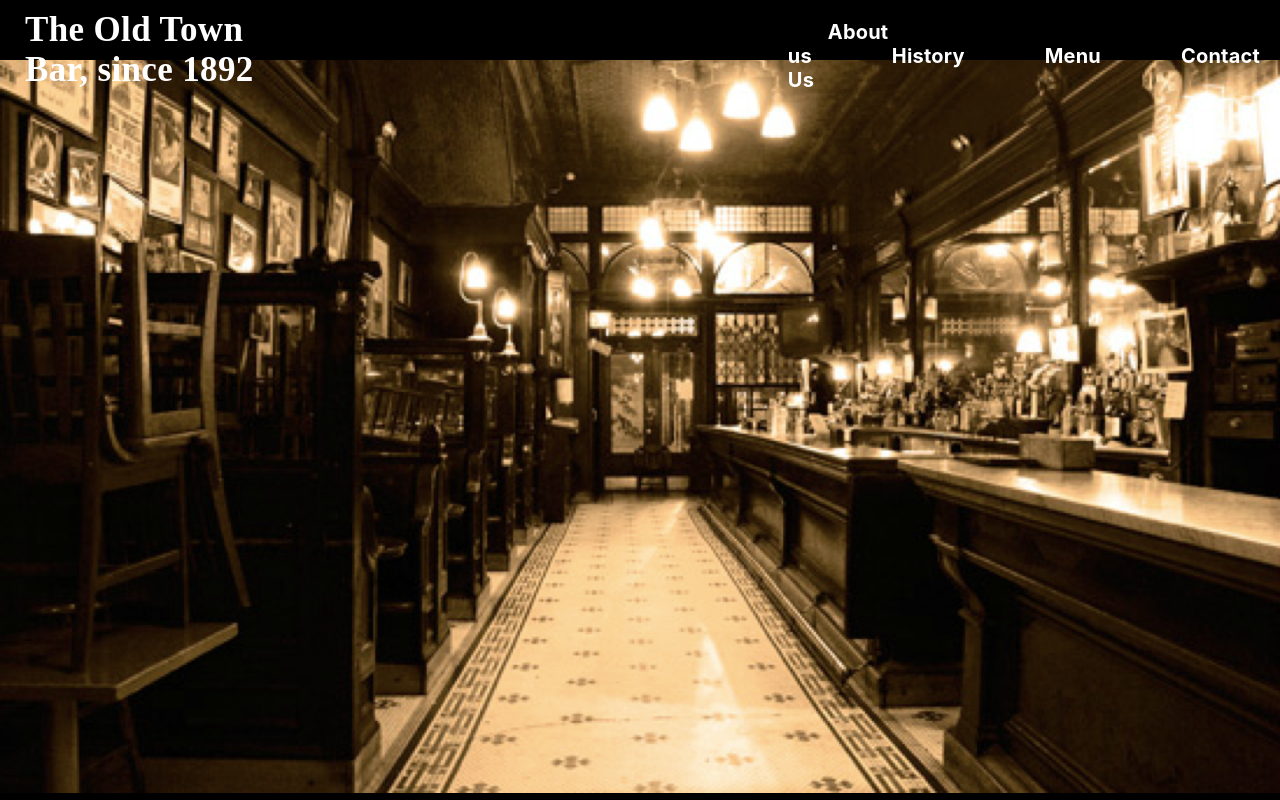
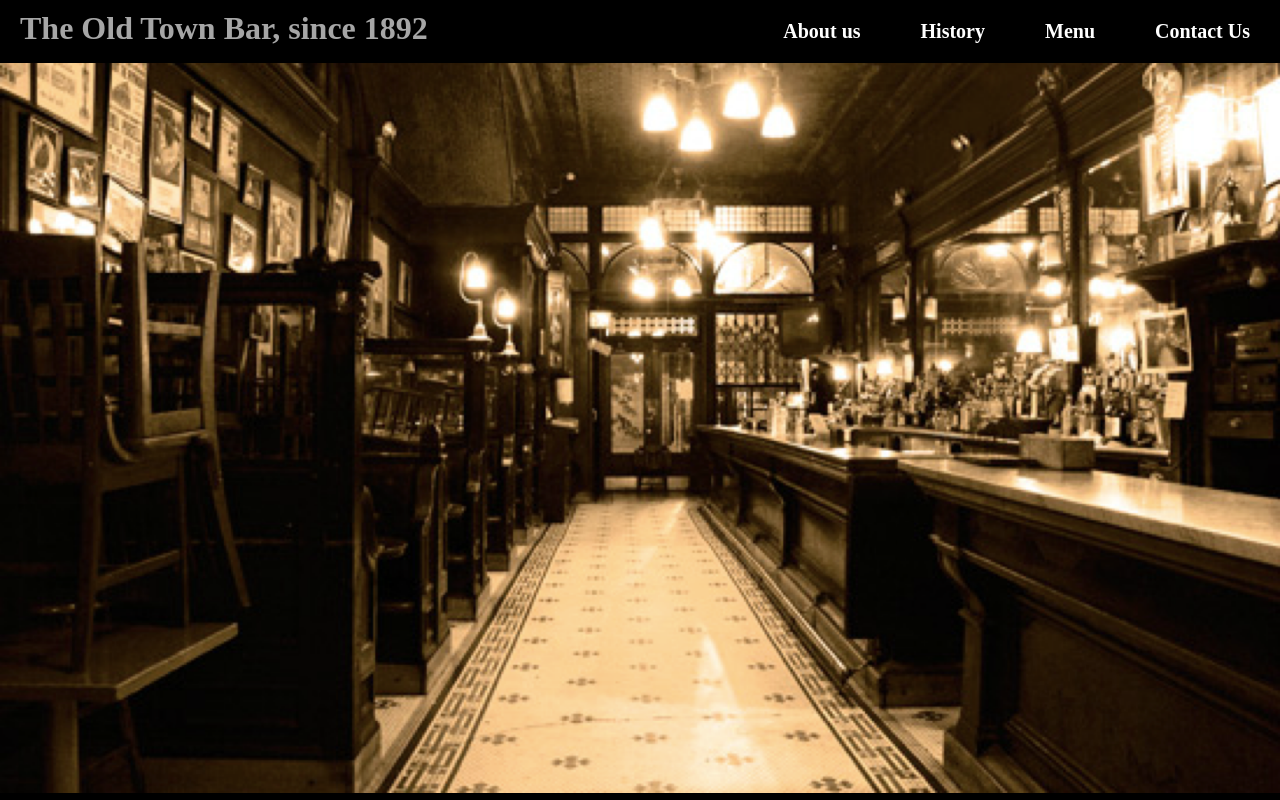
Before and after one commit to fkaltman/Old-Town-Bar, a React (Create React App) app: page / in a window 1280 px wide. Shown: the top 800 px of the page. Built offline with nearby package versions, Linux system fonts and the light colour scheme.

Commit message:
nav style

```diff
--- a/src/App.css
+++ b/src/App.css
@@ -1,5 +1,142 @@
+/* header */
+
+.header {
+  background-color: black;
+  position: fixed;
+  width: 100%;
+  z-index: 3;
+}
+
+.header ul {
+  margin: 0;
+  padding: 0;
+  list-style: none;
+  overflow: hidden;
+  background-color: black;
+}
+
+.header li a {
+  display: block;
+  padding: 20px 20px;
+  text-decoration: none;
+}
+
+.header li a:hover,
+.header .menu-btn:hover {
+  background-color: black;
+}
+
+.header .logo {
+  display: block;
+  float: left;
+  font-size: 2em;
+  padding: 10px 20px;
+  text-decoration: none;
+}
+
+/* menu */
+
+.header .menu {
+  clear: both;
+  max-height: 0;
+  transition: max-height .2s ease-out;
+}
+
+/* menu icon */
+
+.header .menu-icon {
+  cursor: pointer;
+  display: inline-block;
+  float: left;
+  padding: 28px 20px;
+  position: relative;
+  user-select: none;
+}
+
+.header .menu-icon .navicon {
+  background: #333;
+  display: block;
+  height: 2px;
+  position: relative;
+  transition: background .2s ease-out;
+  width: 18px;
+}
+
+.header .menu-icon .navicon:before,
+.header .menu-icon .navicon:after {
+  background: #333;
+  content: '';
+  display: block;
+  height: 100%;
+  position: absolute;
+  transition: all .2s ease-out;
+  width: 100%;
+}
+
+.header .menu-icon .navicon:before {
+  top: 5px;
+}
+
+.header .menu-icon .navicon:after {
+  top: -5px;
+}
+
+/* menu btn */
+
+.header .menu-btn {
+  display: none;
+}
+
+.header .menu-btn:checked ~ .menu {
+  max-height: 240px;
+}
+
+.header .menu-btn:checked ~ .menu-icon .navicon {
+  background: transparent;
+}
+
+.header .menu-btn:checked ~ .menu-icon .navicon:before {
+  transform: rotate(-45deg);
+}
+
+.header .menu-btn:checked ~ .menu-icon .navicon:after {
+  transform: rotate(45deg);
+}
+
+.header .menu-btn:checked ~ .menu-icon:not(.steps) .navicon:before,
+.header .menu-btn:checked ~ .menu-icon:not(.steps) .navicon:after {
+  top: 0;
+}
+
+/* 48em = 768px */
+
+@media (min-width: 48em) {
+  .header li {
+    float: left;
+  }
+  .header li a {
+    padding: 20px 30px;
+  }
+  .header .menu {
+    clear: none;
+    float: right;
+    max-height: none;
+  }
+  .header .menu-icon {
+    display: none;
+  }
+  /* .header .logo{
+    float: right;
+  } */
+}
+
+
 a{
   color:white;
+  text-decoration: none;
+  font-family: Baskerville;
+  font-size: 20px;
+  font-weight: bold;
 }
 a:hover{
   opacity: .65;
@@ -35,7 +172,7 @@ a:hover{
   margin: 20px;
 }
 
-.nav-link {
+/* .nav-link {
   margin: 0px 40px;
   width: 58px;
   height: 24px;
@@ -46,7 +183,7 @@ a:hover{
   line-height: normal;
   letter-spacing: 0.2px;
   text-decoration: none;
-}
+} */
 
 body {
   background-color: black;
--- a/src/components/NavBar.jsx
+++ b/src/components/NavBar.jsx
@@ -1,6 +1,6 @@
 import React from 'react'
 
-export default class Navigation extends React.Component{
+export default class Navigation extends React.Component {
   constructor() {
     super()
   }
@@ -8,17 +8,33 @@ export default class Navigation extends React.Component{
 
   render() {
     return (
-      <div className="nav-container">
+      <div className="nav-container header">
+        {/*
+        <input className="menu-btn" type="checkbox" id="menu-btn" />
+        <label className="menu-icon" for="menu-btn"><span className="navicon"></span></label>
+
         <div className="nav-title">
         The Old Town Bar, since 1892
         </div>
-        <div className="link-container">
+        <div className="link-container menu">
           <a className="nav-link" href='#about-us' >About us</a>
           <a className="nav-link" href="#hstry" >History</a>
           <a className="nav-link" href="menu" >Menu</a>
-          {/* <a className="nav-link" href="#reviews-scroll" >Reviews</a> */}
           <a className="nav-link" href="#contact-us"  >Contact Us</a>
-        </div>
+        </div> */}
+        <header class="header">
+          <a href="" className="logo">The Old Town Bar, since 1892</a>
+          <input className="menu-btn" type="checkbox" id="menu-btn" />
+          <label className="menu-icon" for="menu-btn">
+            <span class="navicon"></span>
+          </label>
+          <ul className="menu">
+            <li><a href='#about-us' >About us</a></li>
+            <li><a href="#hstry" >History</a></li>
+            <li><a href="menu" >Menu</a></li>
+            <li><a href="#contact-us"  >Contact Us</a></li>
+          </ul>
+        </header>
       </div>
     )
   }
```
